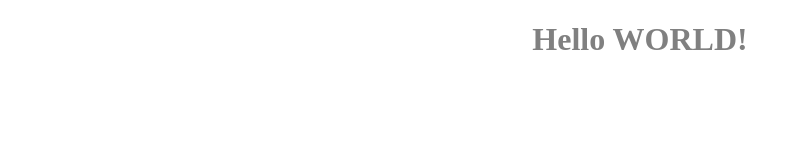
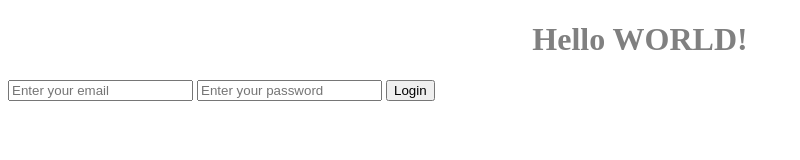
Before and after one commit to kasianiemiec/weather-app, a plain HTML site: page index.html in a window 1280 px wide. Shown: the whole page, without its empty margins (0-800 px from the left). Drawn offline with Linux system fonts and the light colour scheme; files that its build step writes are made by us from their sources.

Commit message:
added HTML login form

```diff
--- a/index.html
+++ b/index.html
@@ -5,10 +5,15 @@
     <meta http-equiv="X-UA-Compatible" content="IE=edge" />
     <meta name="viewport" content="width=device-width, initial-scale=1.0" />
     <title>Document</title>
-    <link rel="stylesheet" href="src/style.css" />
+    <link rel="stylesheet" href="style.css" />
   </head>
   <body>
     <h1>Hello WORLD!</h1>
+    <form>
+      <input type="email" placeholder="Enter your email" />
+      <input type="password" placeholder="Enter your password" />
+      <input type="submit" value="Login" />
+    </form>
   </body>
   <script src="script.js"></script>
 </html>
```
